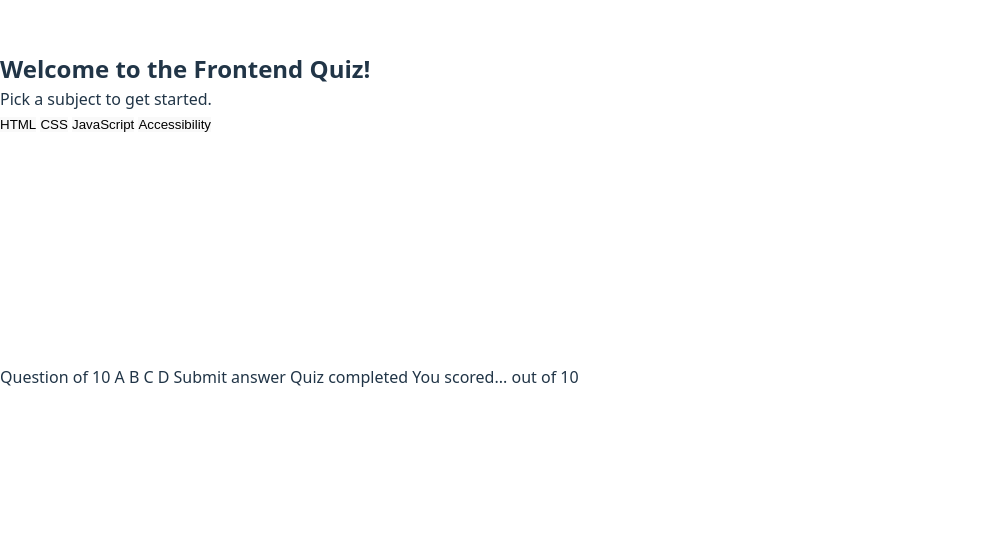
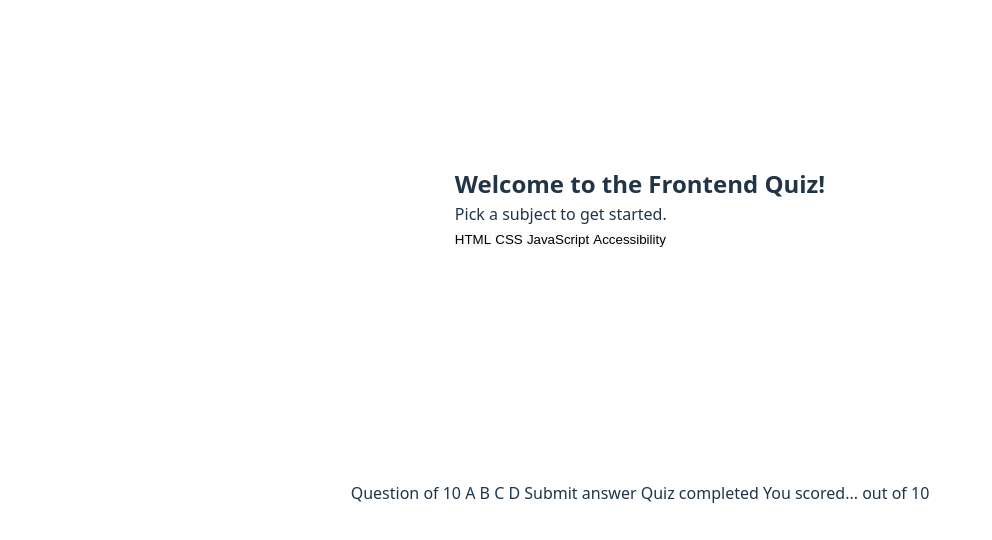
Before and after one commit to O-Julia-O/frontend-quiz-app, a website built with Vite: page index.html in a window 1280 px wide. Shown: the part 180-720 px from the top of the page, without its empty margins (0-992 px from the left). Built offline with nearby package versions, Linux system fonts and the light colour scheme.

Commit message:
fix(main): centering the main card

```diff
--- a/src/styles/base.css
+++ b/src/styles/base.css
@@ -22,7 +22,7 @@ body {
   display: grid;
   flex-direction: column;
   min-height: 100vh;
-  place-items: ;
+  place-items: center;
 }
 
 @media (prefers-color-scheme: light) {
```
